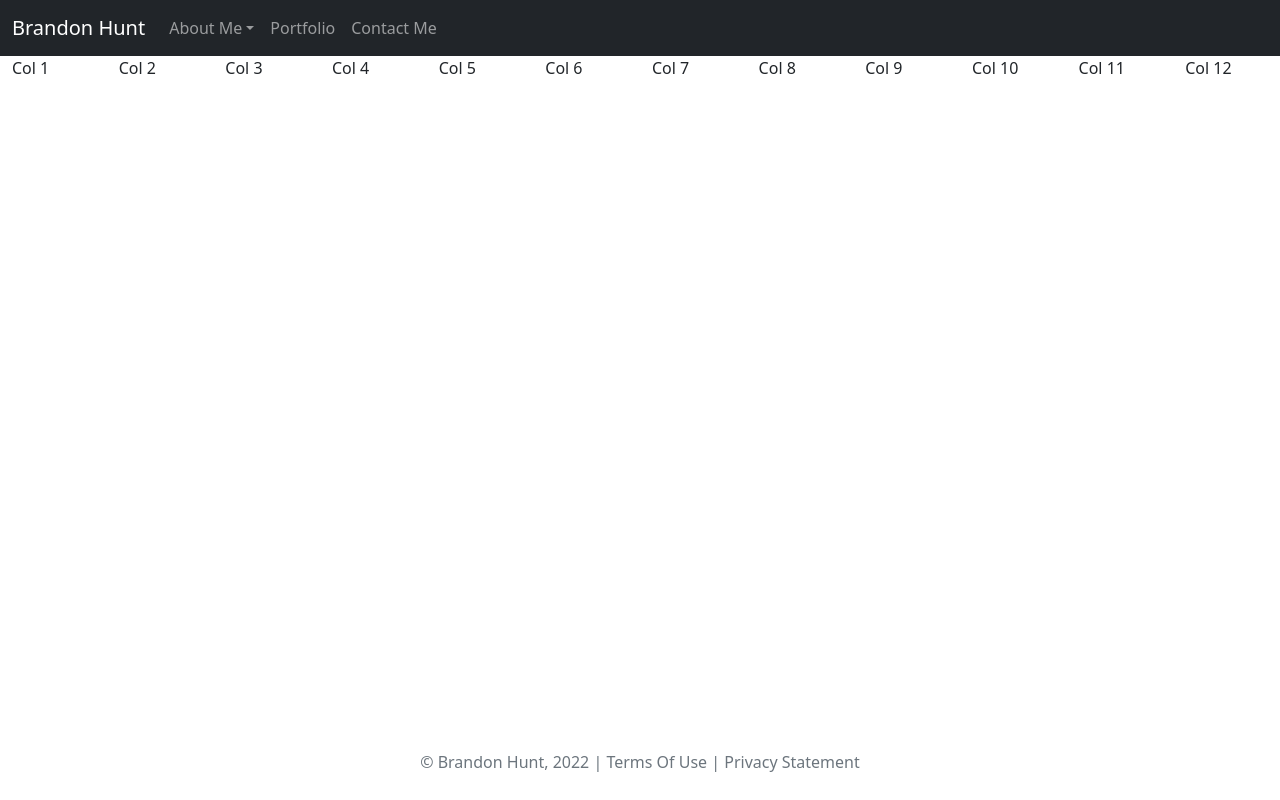
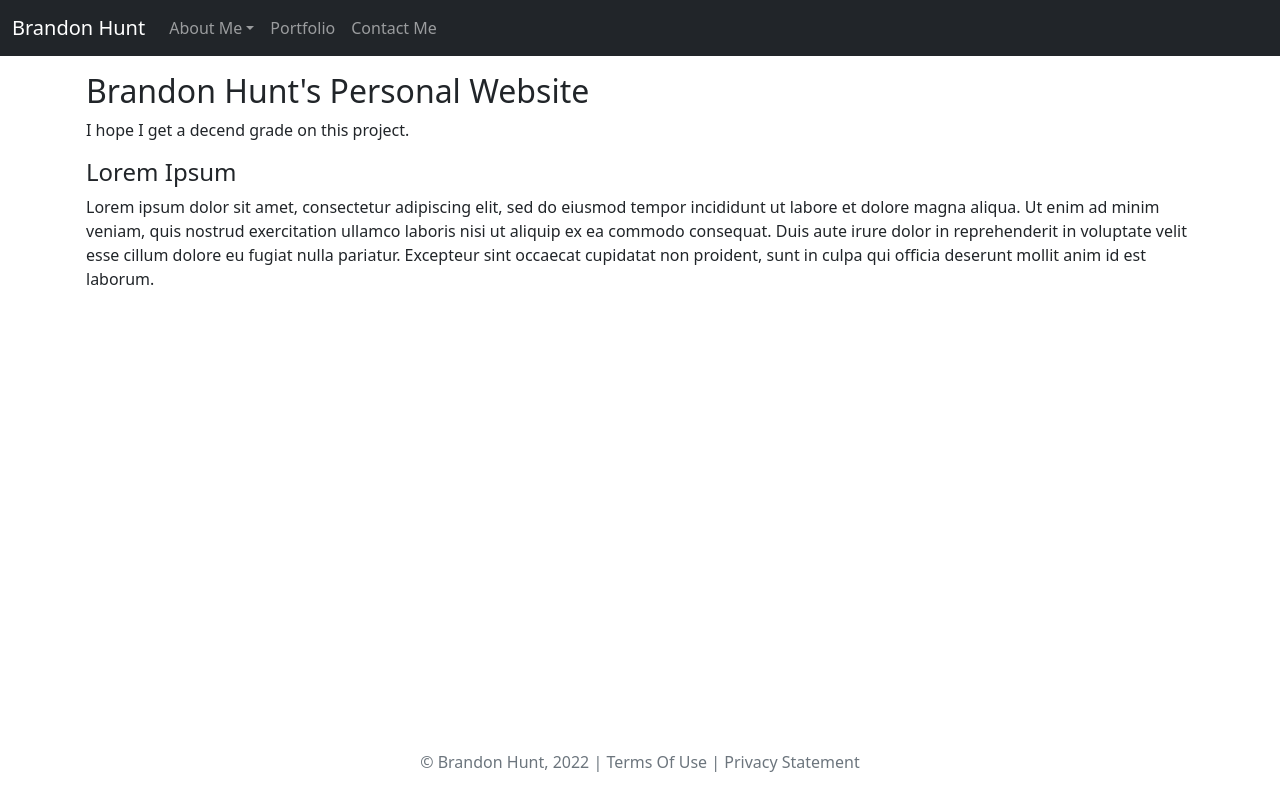
Before and after one commit to bah34/IS117Project, a website: page index.html in a window 1280 px wide. Drawn offline with nearby package versions, Linux system fonts and the light colour scheme.

Commit message:
homepage

```diff
--- a/index.html
+++ b/index.html
@@ -63,26 +63,20 @@
 <!--        </li>-->
 <!--    </ul>-->
 
+<main>
+    <div class="container">
+        <div>
+            <h2>Brandon Hunt's Personal Website</h2>
+            <p>
+                I hope I get a decend grade on this project.
+            </p>
+        </div>
 
-<div class="container-fluid">
-    <div class="row">
-        <p class="col-1">Col 1</p>
-        <p class="col-1">Col 2</p>
-        <p class="col-1">Col 3</p>
-        <p class="col-1">Col 4</p>
-        <p class="col-1">Col 5</p>
-        <p class="col-1">Col 6</p>
-        <p class="col-1">Col 7</p>
-        <p class="col-1">Col 8</p>
-        <p class="col-1">Col 9</p>
-        <p class="col-1">Col 10</p>
-        <p class="col-1">Col 11</p>
-        <p class="col-1">Col 12</p>
+        <div class="lorem">
+            <h4>Lorem Ipsum</h4>
+            <p>Lorem ipsum dolor sit amet, consectetur adipiscing elit, sed do eiusmod tempor incididunt ut labore et dolore magna aliqua. Ut enim ad minim veniam, quis nostrud exercitation ullamco laboris nisi ut aliquip ex ea commodo consequat. Duis aute irure dolor in reprehenderit in voluptate velit esse cillum dolore eu fugiat nulla pariatur. Excepteur sint occaecat cupidatat non proident, sunt in culpa qui officia deserunt mollit anim id est laborum.</p>
+        </div>
     </div>
-</div>
-
-<main>
-
 
 
 
```
